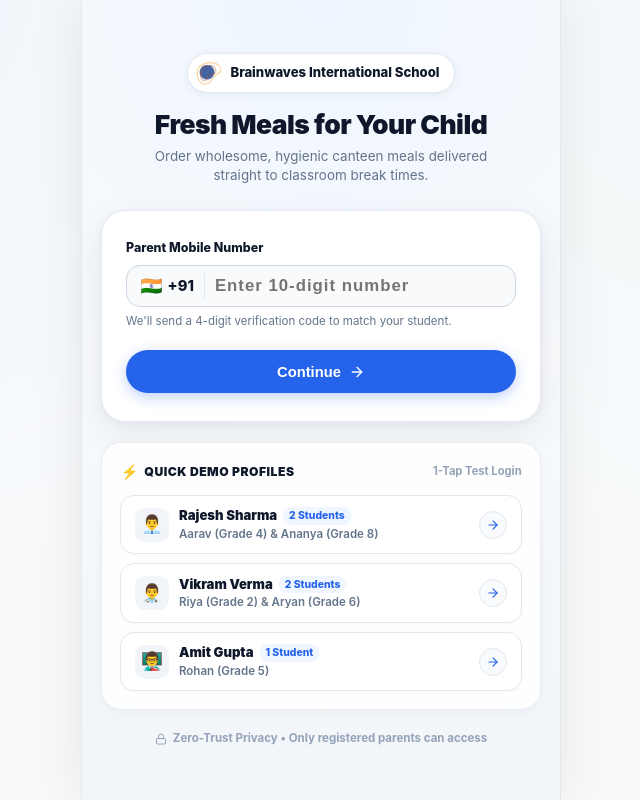
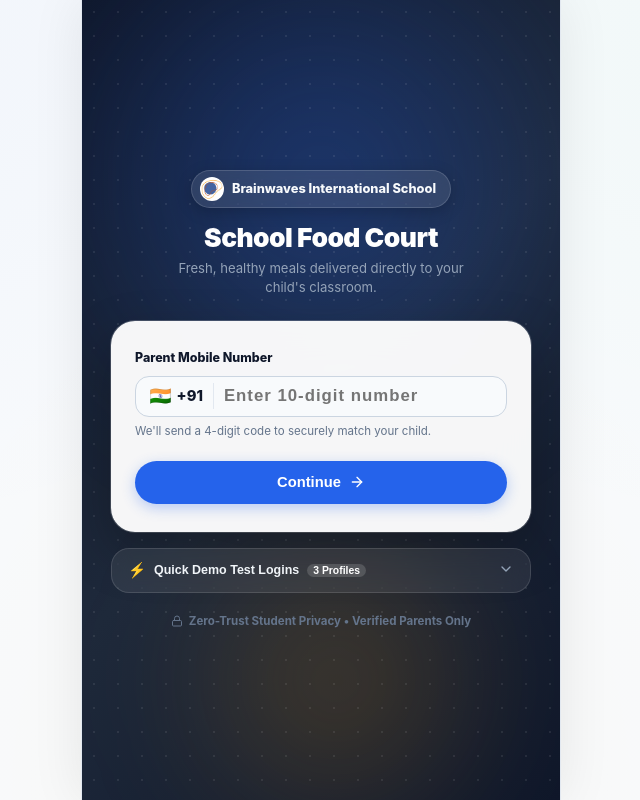
Before and after one commit to asidhiqe/food-app, a React (Vite) app: page / in a window 1280 px wide. Shown: the whole page, without its empty margins (319-959 px from the left). Built offline with nearby package versions, Linux system fonts and the light colour scheme; the HTML template or start-up script is replaced by a standard one.

Commit message:
design: added rich atmospheric ambient mesh backdrop with dot-grid pattern and sleek collapsible demo profiles accordion

```diff
--- a/src/components/parent/ParentLoginScreen.jsx
+++ b/src/components/parent/ParentLoginScreen.jsx
@@ -1,5 +1,5 @@
 import React, { useState } from 'react';
-import { ShieldCheck, Phone, ArrowRight, Sparkles, CheckCircle2, Lock, School, Heart, ChevronRight, User, Users } from 'lucide-react';
+import { ShieldCheck, Phone, ArrowRight, Sparkles, CheckCircle2, Lock, School, Heart, ChevronDown, ChevronUp, User, Users } from 'lucide-react';
 import { StorageService } from '../../services/storageService';
 
 const DEMO_ACCOUNTS = [
@@ -36,6 +36,7 @@ export default function ParentLoginScreen({ activeSchool, onLoginSuccess }) {
   const [errorMsg, setErrorMsg] = useState('');
   const [isLoading, setIsLoading] = useState(false);
   const [loadingText, setLoadingText] = useState('');
+  const [showDemoProfiles, setShowDemoProfiles] = useState(false);
 
   // Handle Request OTP
   const handleRequestOtp = (e) => {
@@ -136,14 +137,75 @@ export default function ParentLoginScreen({ activeSchool, onLoginSuccess }) {
     <div
       style={{
         minHeight: '100vh',
-        background: 'radial-gradient(circle at 50% 0%, #eff6ff 0%, #f8fafc 50%, #f1f5f9 100%)',
+        position: 'relative',
+        background: 'linear-gradient(135deg, #0f172a 0%, #1e293b 50%, #0f172a 100%)',
         display: 'flex',
         flexDirection: 'column',
         alignItems: 'center',
         justifyContent: 'center',
-        padding: '1.5rem 1rem'
+        padding: '1.5rem 1rem',
+        overflow: 'hidden'
       }}
     >
+      {/* Ambient Background Glows & Pattern */}
+      <div
+        style={{
+          position: 'absolute',
+          top: '-15%',
+          left: '50%',
+          transform: 'translateX(-50%)',
+          width: '600px',
+          height: '600px',
+          background: 'radial-gradient(circle, rgba(37, 99, 235, 0.35) 0%, rgba(37, 99, 235, 0) 70%)',
+          filter: 'blur(60px)',
+          pointerEvents: 'none'
+        }}
+      />
+      <div
+        style={{
+          position: 'absolute',
+          bottom: '-10%',
+          right: '5%',
+          width: '400px',
+          height: '400px',
+          background: 'radial-gradient(circle, rgba(245, 158, 11, 0.2) 0%, rgba(245, 158, 11, 0) 70%)',
+          filter: 'blur(50px)',
+          pointerEvents: 'none'
+        }}
+      />
+
+      {/* Subtle Dot Grid Pattern Overlay */}
+      <div
+        style={{
+          position: 'absolute',
+          inset: 0,
+          backgroundImage: 'radial-gradient(rgba(255, 255, 255, 0.08) 1px, transparent 1px)',
+          backgroundSize: '24px 24px',
+          pointerEvents: 'none'
+        }}
+      />
+
+      {/* Floating Trust Pills in Background */}
+      <div
+        style={{
+          position: 'absolute',
+          top: '12%',
+          left: '8%',
+          background: 'rgba(255, 255, 255, 0.06)',
+          border: '1px solid rgba(255, 255, 255, 0.1)',
+          backdropFilter: 'blur(8px)',
+          padding: '6px 12px',
+          borderRadius: 'var(--radius-full)',
+          color: '#94a3b8',
+          fontSize: '0.72rem',
+          fontWeight: 700,
+          display: 'none'
+        }}
+        className="hide-mobile"
+      >
+        🌱 Farm Fresh Ingredients
+      </div>
+
       {/* Loading Overlay Animation */}
       {isLoading && (
         <div
@@ -151,8 +213,8 @@ export default function ParentLoginScreen({ activeSchool, onLoginSuccess }) {
             position: 'fixed',
             inset: 0,
             zIndex: 9999,
-            background: 'rgba(15, 23, 42, 0.8)',
-            backdropFilter: 'blur(10px)',
+            background: 'rgba(15, 23, 42, 0.85)',
+            backdropFilter: 'blur(12px)',
             display: 'flex',
             flexDirection: 'column',
             alignItems: 'center',
@@ -172,7 +234,7 @@ export default function ParentLoginScreen({ activeSchool, onLoginSuccess }) {
               objectFit: 'contain',
               background: '#ffffff',
               padding: '6px',
-              boxShadow: '0 12px 30px rgba(0,0,0,0.4)',
+              boxShadow: '0 12px 30px rgba(0,0,0,0.5)',
               marginBottom: '1.25rem',
               animation: 'fabBounce 1s infinite alternate cubic-bezier(0.34, 1.56, 0.64, 1)'
             }}
@@ -199,8 +261,8 @@ export default function ParentLoginScreen({ activeSchool, onLoginSuccess }) {
         </div>
       )}
 
-      {/* Main Container */}
-      <div style={{ width: '100%', maxWidth: '440px' }}>
+      {/* Main Form Box */}
+      <div style={{ width: '100%', maxWidth: '420px', position: 'relative', zIndex: 10 }}>
 
         {/* Brand Header */}
         <div style={{ textAlign: 'center', marginBottom: '1.5rem' }}>
@@ -209,20 +271,21 @@ export default function ParentLoginScreen({ activeSchool, onLoginSuccess }) {
               display: 'inline-flex',
               alignItems: 'center',
               gap: '8px',
-              background: '#ffffff',
+              background: 'rgba(255, 255, 255, 0.1)',
+              backdropFilter: 'blur(10px)',
               padding: '6px 14px 6px 8px',
               borderRadius: 'var(--radius-full)',
-              boxShadow: '0 2px 8px rgba(0,0,0,0.06)',
-              border: '1px solid rgba(226, 232, 240, 0.9)',
-              marginBottom: '1rem'
+              boxShadow: '0 4px 16px rgba(0,0,0,0.2)',
+              border: '1px solid rgba(255, 255, 255, 0.15)',
+              marginBottom: '0.85rem'
             }}
           >
             <img
               src="./bis-hapur-responsive-logo.png"
               alt="Logo"
-              style={{ width: '26px', height: '26px', borderRadius: '50%', objectFit: 'contain' }}
+              style={{ width: '24px', height: '24px', borderRadius: '50%', objectFit: 'contain', background: '#ffffff', padding: '1px' }}
             />
-            <span style={{ fontSize: '0.82rem', fontWeight: 800, color: 'var(--text-main)' }}>
+            <span style={{ fontSize: '0.8rem', fontWeight: 800, color: '#f8fafc' }}>
               {activeSchool?.name || 'Brainwaves International School'}
             </span>
           </div>
@@ -231,36 +294,36 @@ export default function ParentLoginScreen({ activeSchool, onLoginSuccess }) {
             style={{
               fontSize: '1.65rem',
               fontWeight: 900,
-              color: 'var(--text-main)',
+              color: '#ffffff',
               lineHeight: 1.2,
               letterSpacing: '-0.02em',
-              marginBottom: '0.4rem'
+              marginBottom: '0.35rem'
             }}
           >
-            Fresh Meals for Your Child
+            School Food Court
           </h1>
           <p
             style={{
-              fontSize: '0.84rem',
-              color: '#64748b',
+              fontSize: '0.82rem',
+              color: '#94a3b8',
               lineHeight: 1.45,
-              maxWidth: '340px',
+              maxWidth: '320px',
               margin: '0 auto'
             }}
           >
-            Order wholesome, hygienic canteen meals delivered straight to classroom break times.
+            Fresh, healthy meals delivered directly to your child's classroom.
           </p>
         </div>
 
-        {/* Auth Card */}
+        {/* Auth Glassmorphism Card */}
         <div
           style={{
-            background: '#ffffff',
+            background: 'rgba(255, 255, 255, 0.96)',
+            backdropFilter: 'blur(20px)',
             borderRadius: '24px',
             padding: '1.75rem 1.5rem',
-            boxShadow: '0 12px 36px rgba(15, 23, 42, 0.08), 0 2px 6px rgba(15, 23, 42, 0.04)',
-            border: '1px solid rgba(226, 232, 240, 0.9)',
-            marginBottom: '1.25rem'
+            boxShadow: '0 20px 50px rgba(0, 0, 0, 0.25), 0 0 0 1px rgba(255, 255, 255, 0.2)',
+            marginBottom: '1rem'
           }}
         >
           {!otpStep ? (
@@ -327,7 +390,7 @@ export default function ParentLoginScreen({ activeSchool, onLoginSuccess }) {
                   />
                 </div>
                 <div style={{ fontSize: '0.72rem', color: 'var(--text-muted)', marginTop: '0.4rem' }}>
-                  We'll send a 4-digit verification code to match your student.
+                  We'll send a 4-digit code to securely match your child.
                 </div>
               </div>
 
@@ -380,7 +443,7 @@ export default function ParentLoginScreen({ activeSchool, onLoginSuccess }) {
             <form onSubmit={handleVerifyOtp}>
               <div style={{ textAlign: 'center', marginBottom: '1.25rem' }}>
                 <div style={{ fontSize: '0.95rem', fontWeight: 900, color: 'var(--text-main)', marginBottom: '0.25rem' }}>
-                  Enter Verification Code
+                  Enter 4-Digit Code
                 </div>
                 <div style={{ fontSize: '0.76rem', color: 'var(--text-muted)' }}>
                   Sent to <strong style={{ color: 'var(--text-main)' }}>+91 {phone}</strong>
@@ -479,37 +542,67 @@ export default function ParentLoginScreen({ activeSchool, onLoginSuccess }) {
           )}
         </div>
 
-        {/* Quick Demo Test Profiles Section */}
+        {/* Minimized Demo Profiles Accordion / Trigger */}
         <div
           style={{
-            background: 'rgba(255, 255, 255, 0.85)',
+            background: 'rgba(255, 255, 255, 0.08)',
             backdropFilter: 'blur(10px)',
-            borderRadius: '20px',
-            padding: '1.1rem 1.15rem',
-            border: '1px solid rgba(226, 232, 240, 0.8)',
-            boxShadow: '0 4px 16px rgba(0,0,0,0.03)'
+            borderRadius: '18px',
+            border: '1px solid rgba(255, 255, 255, 0.12)',
+            overflow: 'hidden',
+            transition: 'all 0.25s ease'
           }}
         >
-          <div
+          {/* Header Accordion Trigger */}
+          <button
+            onClick={() => setShowDemoProfiles(!showDemoProfiles)}
             style={{
+              width: '100%',
+              padding: '0.75rem 1rem',
               display: 'flex',
               alignItems: 'center',
               justifyContent: 'space-between',
-              marginBottom: '0.75rem'
+              background: 'transparent',
+              border: 'none',
+              cursor: 'pointer',
+              color: '#e2e8f0'
             }}
           >
-            <div style={{ display: 'flex', alignItems: 'center', gap: '6px' }}>
+            <div style={{ display: 'flex', alignItems: 'center', gap: '8px' }}>
               <span style={{ fontSize: '0.9rem' }}>⚡</span>
-              <span style={{ fontSize: '0.76rem', fontWeight: 900, color: 'var(--text-main)', textTransform: 'uppercase', letterSpacing: '0.04em' }}>
-                Quick Demo Profiles
+              <span style={{ fontSize: '0.78rem', fontWeight: 800, color: '#f1f5f9' }}>
+                Quick Demo Test Logins
+              </span>
+              <span
+                style={{
+                  fontSize: '0.65rem',
+                  fontWeight: 800,
+                  background: 'rgba(255, 255, 255, 0.15)',
+                  color: '#ffffff',
+                  padding: '1px 6px',
+                  borderRadius: '10px'
+                }}
+              >
+                3 Profiles
               </span>
             </div>
-            <span style={{ fontSize: '0.7rem', color: '#94a3b8', fontWeight: 700 }}>
-              1-Tap Test Login
-            </span>
+            <div style={{ color: '#94a3b8' }}>
+              {showDemoProfiles ? <ChevronUp size={16} /> : <ChevronDown size={16} />}
             </div>
+          </button>
 
-          <div style={{ display: 'flex', flexDirection: 'column', gap: '0.55rem' }}>
+          {/* Collapsible Content */}
+          {showDemoProfiles && (
+            <div
+              style={{
+                padding: '0.5rem 0.85rem 0.85rem',
+                display: 'flex',
+                flexDirection: 'column',
+                gap: '0.5rem',
+                borderTop: '1px solid rgba(255, 255, 255, 0.08)',
+                animation: 'slideDown 0.2s ease'
+              }}
+            >
               {DEMO_ACCOUNTS.map((acc, i) => (
                 <div
                   key={i}
@@ -518,57 +611,41 @@ export default function ParentLoginScreen({ activeSchool, onLoginSuccess }) {
                     display: 'flex',
                     alignItems: 'center',
                     justifyContent: 'space-between',
-                  background: '#ffffff',
-                  border: '1px solid #e2e8f0',
-                  borderRadius: '14px',
-                  padding: '0.65rem 0.85rem',
+                    background: 'rgba(255, 255, 255, 0.95)',
+                    borderRadius: '12px',
+                    padding: '0.55rem 0.75rem',
                     cursor: 'pointer',
                     transition: 'all 0.15s ease',
-                  boxShadow: '0 1px 3px rgba(0,0,0,0.03)'
+                    boxShadow: '0 2px 6px rgba(0,0,0,0.1)'
                   }}
                   onMouseEnter={(e) => {
-                  e.currentTarget.style.borderColor = 'var(--primary)';
                     e.currentTarget.style.transform = 'translateY(-1px)';
                   }}
                   onMouseLeave={(e) => {
-                  e.currentTarget.style.borderColor = '#e2e8f0';
                     e.currentTarget.style.transform = 'none';
                   }}
                 >
-                <div style={{ display: 'flex', alignItems: 'center', gap: '10px' }}>
-                  <div
-                    style={{
-                      width: '34px',
-                      height: '34px',
-                      borderRadius: '10px',
-                      background: '#f1f5f9',
-                      display: 'flex',
-                      alignItems: 'center',
-                      justifyContent: 'center',
-                      fontSize: '1.1rem'
-                    }}
-                  >
-                    {acc.avatar}
-                  </div>
+                  <div style={{ display: 'flex', alignItems: 'center', gap: '8px' }}>
+                    <span style={{ fontSize: '1.1rem' }}>{acc.avatar}</span>
                     <div>
-                    <div style={{ display: 'flex', alignItems: 'center', gap: '6px' }}>
-                      <span style={{ fontSize: '0.82rem', fontWeight: 900, color: 'var(--text-main)' }}>
+                      <div style={{ display: 'flex', alignItems: 'center', gap: '5px' }}>
+                        <span style={{ fontSize: '0.8rem', fontWeight: 900, color: 'var(--text-main)' }}>
                           {acc.name}
                         </span>
                         <span
                           style={{
-                          fontSize: '0.65rem',
+                            fontSize: '0.62rem',
                             fontWeight: 800,
                             color: 'var(--primary)',
                             background: '#eff6ff',
-                          padding: '1px 6px',
-                          borderRadius: '8px'
+                            padding: '1px 5px',
+                            borderRadius: '6px'
                           }}
                         >
                           {acc.badge}
                         </span>
                       </div>
-                    <div style={{ fontSize: '0.72rem', color: '#64748b', fontWeight: 600 }}>
+                      <div style={{ fontSize: '0.7rem', color: '#64748b', fontWeight: 600 }}>
                         {acc.kidsDesc}
                       </div>
                     </div>
@@ -576,22 +653,21 @@ export default function ParentLoginScreen({ activeSchool, onLoginSuccess }) {
 
                   <div
                     style={{
-                    width: '28px',
-                    height: '28px',
-                    borderRadius: '50%',
-                    background: '#f8fafc',
-                    border: '1px solid #e2e8f0',
+                      fontSize: '0.72rem',
+                      fontWeight: 800,
+                      color: 'var(--primary)',
                       display: 'flex',
                       alignItems: 'center',
-                    justifyContent: 'center',
-                    color: 'var(--primary)'
+                      gap: '2px'
                     }}
                   >
-                  <ArrowRight size={14} />
+                    <span>Use</span>
+                    <ArrowRight size={12} />
                   </div>
                 </div>
               ))}
             </div>
+          )}
         </div>
 
         {/* Security Trust Micro-Footer */}
@@ -603,12 +679,12 @@ export default function ParentLoginScreen({ activeSchool, onLoginSuccess }) {
             gap: '6px',
             marginTop: '1.25rem',
             fontSize: '0.72rem',
-            color: '#94a3b8',
+            color: '#64748b',
             fontWeight: 700
           }}
         >
           <Lock size={12} />
-          <span>Zero-Trust Privacy • Only registered parents can access</span>
+          <span>Zero-Trust Student Privacy • Verified Parents Only</span>
         </div>
 
       </div>
```
Lines whose indentation alone changed are shown as unchanged.
